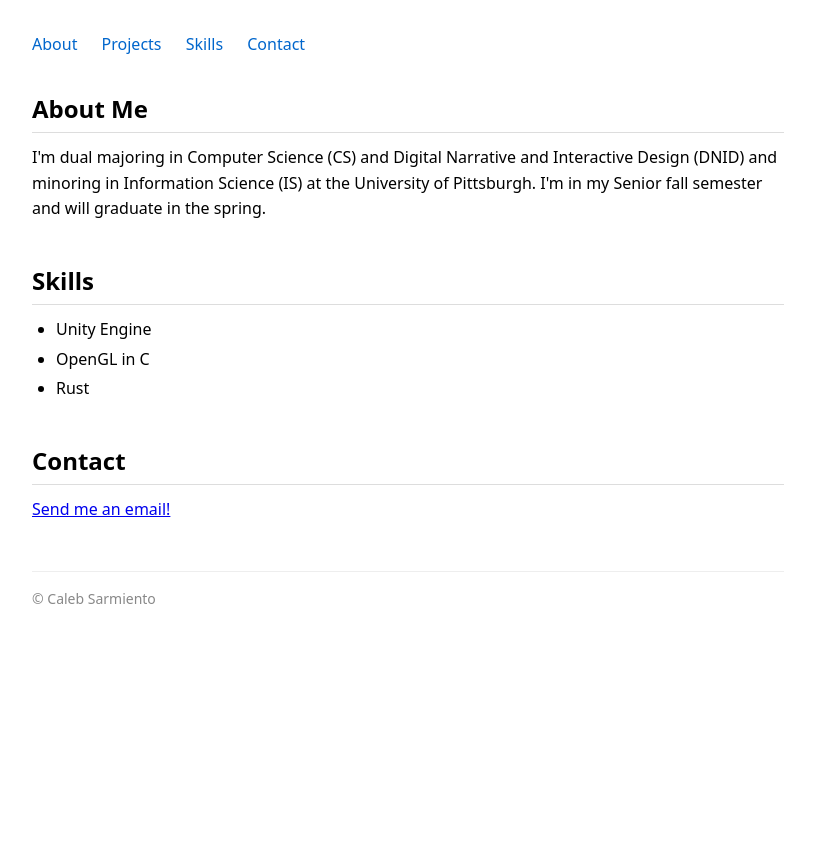
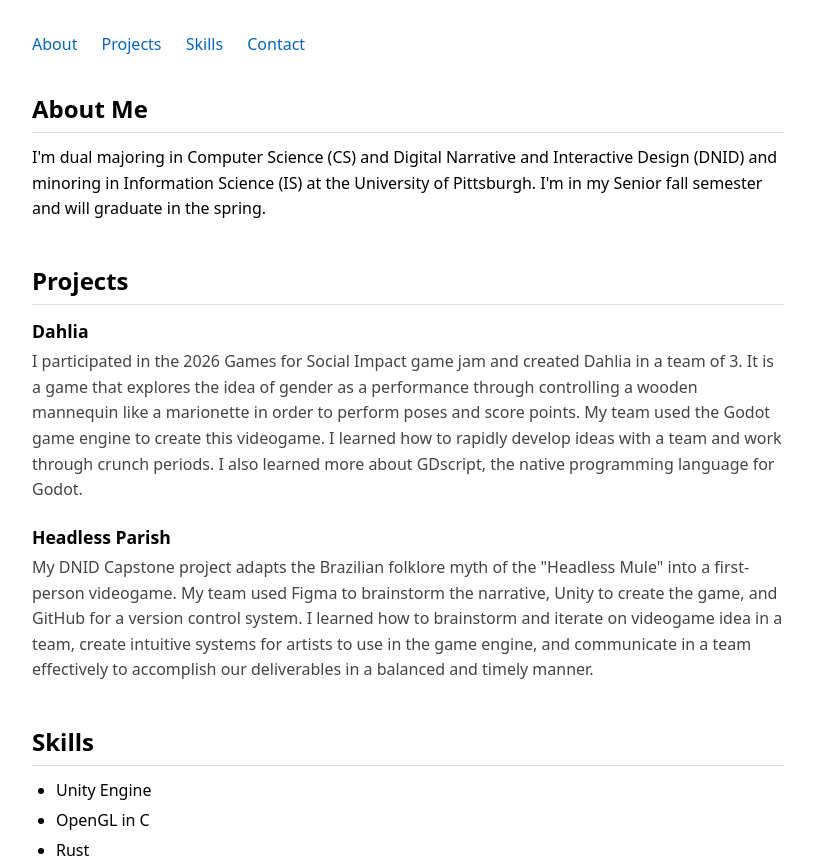
Before and after one commit to calebsarmiento/cs1530-developer-portfolio, a plain HTML site: page index.html in a window 1280 px wide. Shown: the top 866 px of the page, without its empty margins (232-1047 px from the left). Before the commit the page ends 800 px from the top, so only its background shows below. Drawn offline with Linux system fonts and the light colour scheme.

Commit message:
Restored #projects section

```diff
--- a/index.html
+++ b/index.html
@@ -26,7 +26,21 @@
       I'm dual majoring in Computer Science (CS) and Digital Narrative and Interactive Design (DNID) and minoring in Information Science (IS) at the University of Pittsburgh. I'm in my Senior fall semester and will graduate in the spring.
     </section>
 
+    <section id="projects">
+      <h2>Projects</h2>
 
+      <div class="project">
+        <h3>Dahlia</h3>
+        <p>I participated in the 2026 Games for Social Impact game jam and created Dahlia in a team of 3. It is a game that explores the idea of gender as a performance through controlling a wooden mannequin like a marionette in order to perform poses and score points. My team used the Godot game engine to create this videogame. I learned how to rapidly develop ideas with a team and work through crunch periods. I also learned more about GDscript, the native programming language for Godot.</p>
+      </div>
+
+      <div class="project">
+        <h3>Headless Parish</h3>
+        <p>My DNID Capstone project adapts the Brazilian folklore myth of the "Headless Mule" into a first-person videogame. My team used Figma to brainstorm the narrative, Unity to create the game, and GitHub for a version control system. I learned how to brainstorm and iterate on videogame idea in a team, create intuitive systems for artists to use in the game engine, and communicate in a team effectively to accomplish our deliverables in a balanced and timely manner.</p>
+      </div>
+
+      <!-- TODO: Add at least 2 project entries using the structure above -->
+    </section>
 
     <section id="skills">
       <h2>Skills</h2>
```
